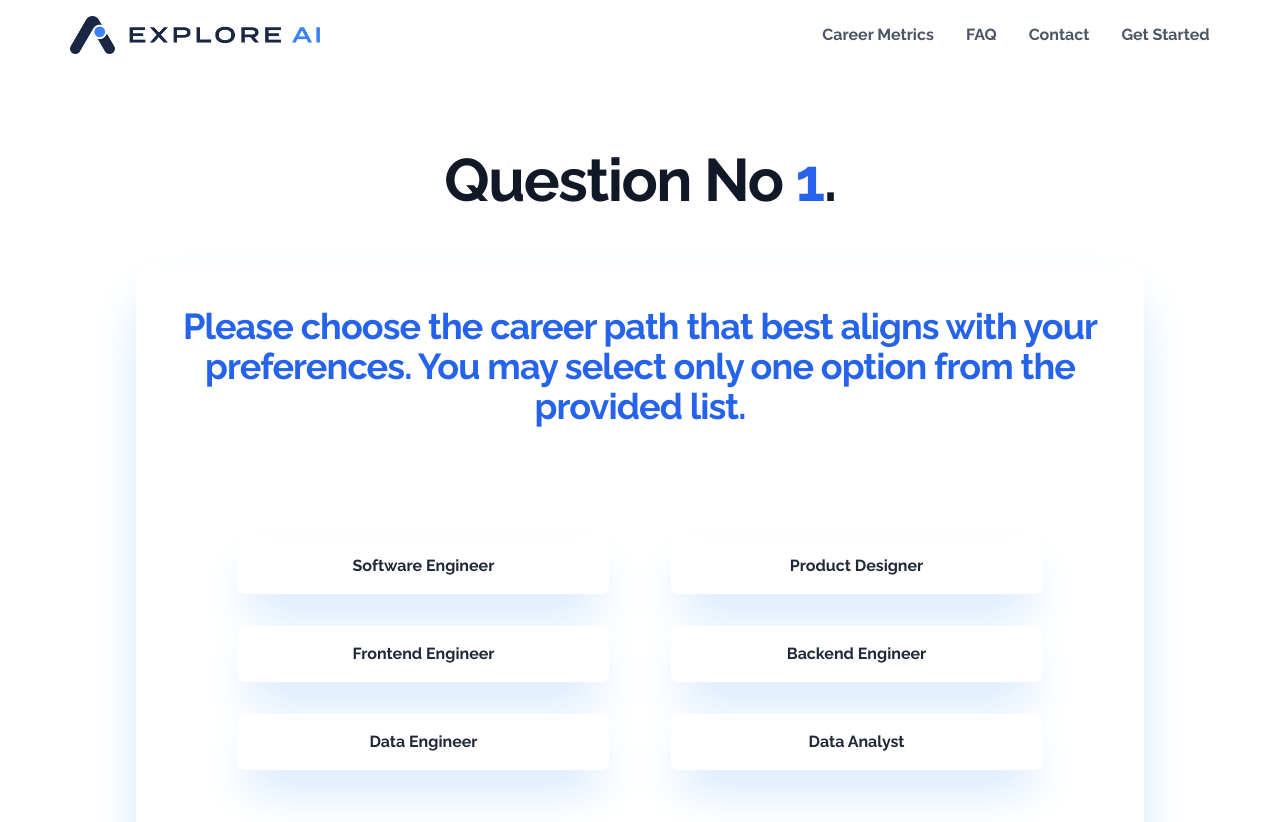
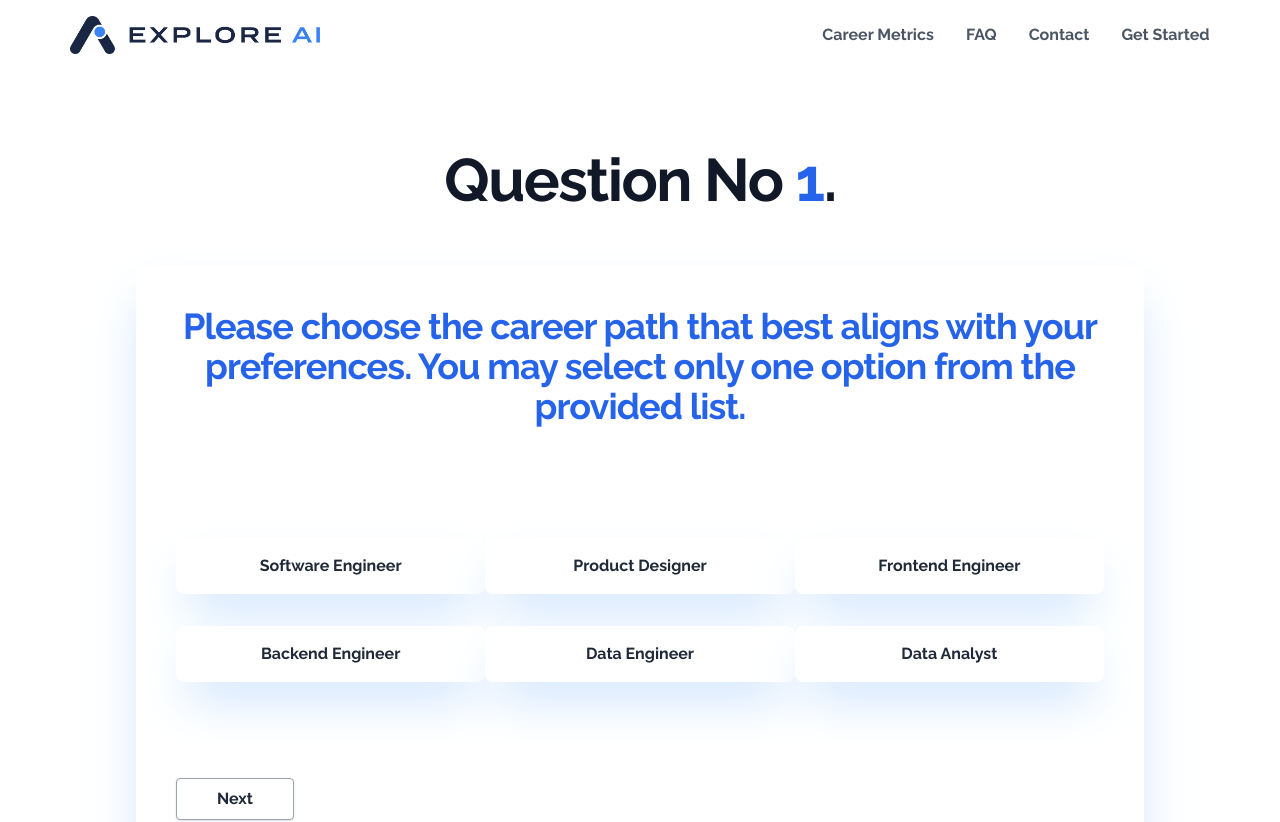
Before and after one commit to victortosin02/Full-Stack-Moonlamp-E-commerce-main, a Next.js app: page /survey in a window 1280 px wide. Shown: the top 822 px of the page. Built offline with nearby package versions, Linux system fonts and the light colour scheme.

Commit message:
explore-ai

```diff
--- a/app/survey/page.tsx
+++ b/app/survey/page.tsx
@@ -1,7 +1,7 @@
 "use client";
 import { cn } from "@/lib/utils";
 import { useQuizConfig } from "@/store";
-import { useRouter } from 'next/router';
+import { useRouter } from "next/router";
 import clsx from "clsx";
 import { useEffect, useState } from "react";
 import { Skeleton } from "@/app/components/u_i/skeleton";
@@ -10,23 +10,52 @@ import { Player } from "@lottiefiles/react-lottie-player";
 const questions = [
   {
     id: 1,
-    question: "Please choose the career path that best aligns with your preferences. You may select only one option from the provided list.",
-    options: ["Software Engineer", "Product Designer", "Frontend Engineer", "Backend Engineer", "Data Engineer", "Data Analyst"],
+    question:
+      "Please choose the career path that best aligns with your preferences. You may select only one option from the provided list.",
+    options: [
+      "Software Engineer",
+      "Product Designer",
+      "Frontend Engineer",
+      "Backend Engineer",
+      "Data Engineer",
+      "Data Analyst",
+    ],
   },
   {
     id: 2,
     question: "Identify the industry to which the chosen career belongs.",
-    options: ["Information Technology", "Design and Creatives", "Human Resource", "Construction", "Sales and Marketing", "Banking and Finance"],
+    options: [
+      "Information Technology",
+      "Design and Creatives",
+      "Human Resource",
+      "Construction",
+      "Sales and Marketing",
+      "Banking and Finance",
+    ],
   },
   {
     id: 3,
     question: "What is your highest educational level?",
-    options: ["10th or lesser", "12th  Graduation", "Diploma", "Bachelors Degree", "Post Graduate Diploma", "Masters Degree", "Doctor of Philosophy"],
+    options: [
+      "10th or lesser",
+      "12th  Graduation",
+      "Diploma",
+      "Bachelors Degree",
+      "Post Graduate Diploma",
+      "Masters Degree",
+      "Doctor of Philosophy",
+    ],
   },
   {
     id: 4,
     question: "Which degree do you wish to pursue?",
-    options: ["Diploma", "Bachelors Degree", "Post Graduate Diploma", "Masters Degree", "Doctor of Philosophy"],
+    options: [
+      "Diploma",
+      "Bachelors Degree",
+      "Post Graduate Diploma",
+      "Masters Degree",
+      "Doctor of Philosophy",
+    ],
   },
   {
     id: 5,
@@ -40,7 +69,7 @@ const questions = [
   },
   {
     id: 7,
-    question: "Do you currently have any professional certifcation?",
+    question: "Do you currently have any professional certification?",
     options: ["Yes", "No"],
   },
   // Add more questions as needed
@@ -70,6 +99,12 @@ export default function Quiz() {
     }
   };
 
+  const handleBack = () => {
+    if (currentQuestion > 0) {
+      setCurrentQuestion(currentQuestion - 1);
+    }
+  };
+
   useEffect(() => {
     setLoading(true);
     setTimeout(() => {
@@ -81,7 +116,11 @@ export default function Quiz() {
     <section className="flex flex-col justify-center items-center p-20">
       {questions.length > 0 && currentQuestion < questions.length && (
         <h1 className="mb-4 text-4xl font-extrabold leading-none tracking-tight text-gray-900 md:text-5xl lg:text-6xl dark:text-white">
-          Question No <span className="text-blue-600 dark:text-blue-500">{currentQuestion + 1}</span>.
+          Question No{" "}
+          <span className="text-blue-600 dark:text-blue-500">
+            {currentQuestion + 1}
+          </span>
+          .
         </h1>
       )}
 
@@ -91,10 +130,6 @@ export default function Quiz() {
           <Skeleton className="w-[600px] h-[500px] rounded-sm" />
         </div>
       )}
-
-      {/* {!loading && questions.length > 0 && (
-        <p className="text-2xl">Thanks for providing information based on your skills and educational background. Kindly wait as recommendations based on the information provided is curently being generated </p>
-      )} */}
 
       {questions.length === 0 && !loading && (
         <div className="flex flex-col justify-center items-center">
@@ -126,14 +161,14 @@ export default function Quiz() {
           <h4 className="mb-4 text-center text-xl font-extrabold leading-none tracking-tight md:text-2xl lg:text-4xl text-blue-600 dark:text-blue-500">
             {questions[currentQuestion].question}
           </h4>
-          <div className="flex justify-evenly items-center w-full my-20 flex-wrap">
+          <div className="flex flex-wrap justify-center w-full my-20">
             {questions[currentQuestion].options.map((option, index) => {
               return (
                 <button
                   key={index}
                   onClick={() => handleOptionClick(option)}
                   className={cn(
-                    "w-[40%] my-4 bg-white hover:bg-blue-600 hover:text-gray-100 text-gray-800 font-semibold py-4 px-4 shadow-blue-200 rounded-lg shadow-2xl",
+                    "w-full sm:w-1/2 md:w-1/2 lg:w-1/3 my-4 bg-white hover:bg-blue-600 hover:text-gray-100 text-gray-800 font-semibold py-4 px-4 shadow-blue-200 rounded-lg shadow-2xl",
                     {
                       "bg-blue-600": selectedOption === option,
                       "hover:bg-blue-600": selectedOption === option,
@@ -147,23 +182,37 @@ export default function Quiz() {
             })}
           </div>
 
+          <div className="flex justify-between w-full mb-4">
+            {currentQuestion > 0 && (
+              <button
+                onClick={handleBack}
+                className="bg-blue-500 hover:bg-blue-700 text-white font-bold py-2 px-4 rounded focus:outline-none focus:shadow-outline"
+              >
+                Back
+              </button>
+            )}
             <button
               onClick={handleNext}
               className="bg-white hover:bg-gray-100 text-gray-800 font-semibold py-2 px-10 border border-gray-400 rounded shadow"
             >
               Next
             </button>
+          </div>
         </section>
       )}
+
       {questions.length > 0 && currentQuestion === questions.length && (
         <div className="flex flex-col justify-center items-center">
           <h1 className="mb-4 text-4xl font-extrabold leading-none tracking-tight text-gray-900 md:text-5xl lg:text-6xl dark:text-white">
             Responses Received!
           </h1>
-          <p className="text-2xl">Recommendation is being generated based on your responses.</p>
+          <p className="text-2xl">
+            Recommendation is being generated based on your responses.
+          </p>
           <div className="animate-spin rounded-full mt-6 h-32 w-32 border-t-2 border-b-2 border-blue-500"></div>
         </div>
       )}
     </section>
   );
 }
+``;
```
Lines whose indentation alone changed are shown as unchanged.
